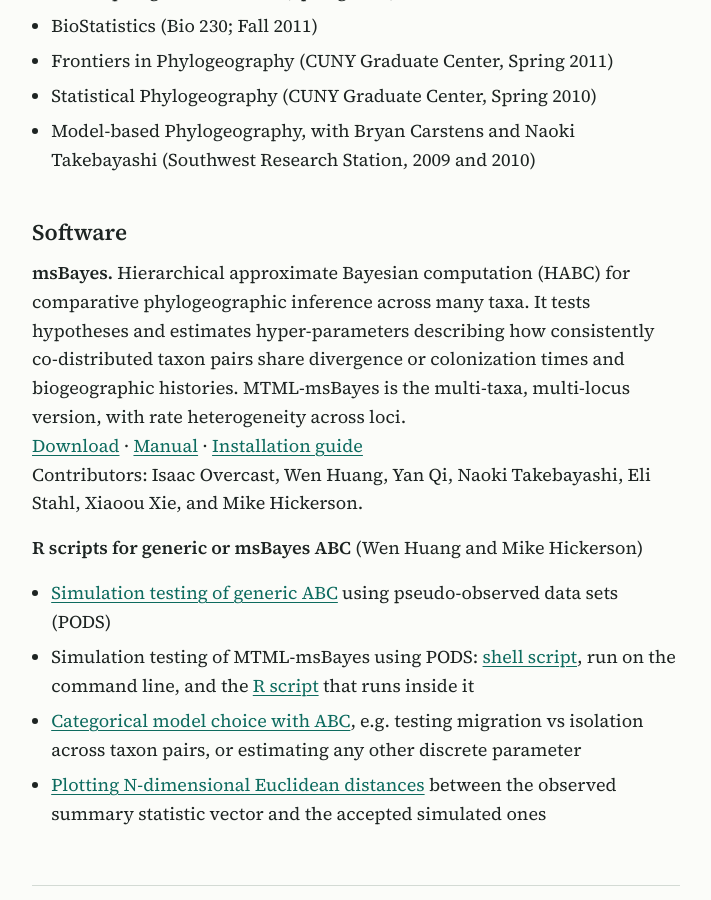
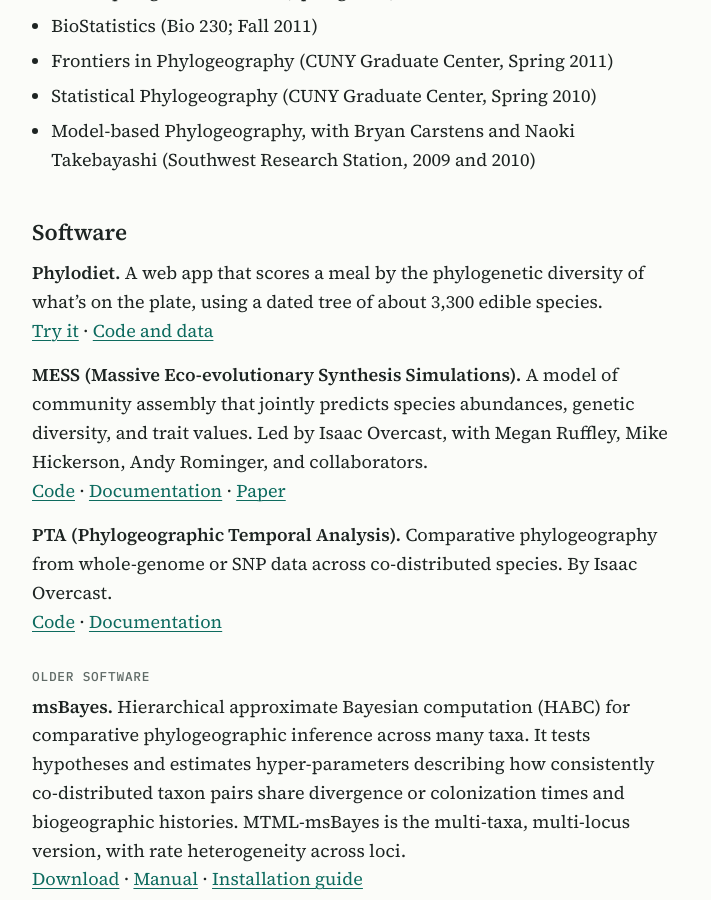
Before and after one commit to mjhickerson/hickerlab, a Jekyll site: the page built from teaching-software.md, in a window 1280 px wide and 900 px high, scrolled down 741 px. Shown: the whole window, without its empty margins (284-995 px from the left). Built offline with Jekyll 4.4.1, drawn with Linux system fonts in a browser that asks for light colours.

Commit message:
Add Phylodiet, MESS, and PTA to Software; Phylodiet menu link and news item
Software now leads with Phylodiet, MESS, and PTA, with msBayes and the
R scripts under Older software. Adds a Phylodiet link to the menu and a
launch item to the news, and corrects MESS's full name on the home page.

Co-Authored-By: Claude Fable 5.2 <noreply@anthropic.com>
Claude-Session: https://claude.ai/code/session_01The7QCUvcHxdxtGZ7PziJY

```diff
--- a/_layouts/default.html
+++ b/_layouts/default.html
@@ -25,6 +25,7 @@
     <a href="./"{% if page.url == "/" %} aria-current="page"{% endif %}>Home</a>
     <a href="people.html"{% if page.url == "/people.html" %} aria-current="page"{% endif %}>People</a>
     <a href="teaching-software.html"{% if page.url == "/teaching-software.html" %} aria-current="page"{% endif %}>Teaching &amp; Software</a>
+    <a href="https://mjhickerson.github.io/phylodiet/app/phylodiet.html">Phylodiet ↗</a>
     <a href="https://scholar.google.com/citations?hl=en&amp;user=XaY6DN8AAAAJ&amp;view_op=list_works&amp;sortby=pubdate">Publications ↗</a>
     <a href="https://sasquatchandyetivariations.bandcamp.com">Music ↗</a>
   </nav>
--- a/sitemap.xml
+++ b/sitemap.xml
@@ -1,7 +1,7 @@
 <?xml version="1.0" encoding="UTF-8"?>
 <urlset xmlns="http://www.sitemaps.org/schemas/sitemap/0.9">
-  <url><loc>https://mjhickerson.github.io/hickerlab/</loc><lastmod>2026-11-16</lastmod></url>
+  <url><loc>https://mjhickerson.github.io/hickerlab/</loc><lastmod>2026-11-18</lastmod></url>
   <url><loc>https://mjhickerson.github.io/hickerlab/people.html</loc><lastmod>2026-11-16</lastmod></url>
-  <url><loc>https://mjhickerson.github.io/hickerlab/teaching-software.html</loc><lastmod>2026-11-16</lastmod></url>
+  <url><loc>https://mjhickerson.github.io/hickerlab/teaching-software.html</loc><lastmod>2026-11-18</lastmod></url>
   <url><loc>https://mjhickerson.github.io/hickerlab/news-archive.html</loc><lastmod>2026-11-16</lastmod></url>
 </urlset>
--- a/teaching-software.md
+++ b/teaching-software.md
@@ -24,6 +24,17 @@ title: Teaching & Software
 
 ## Software
 
+**Phylodiet.** A web app that scores a meal by the phylogenetic diversity of what's on the plate, using a dated tree of about 3,300 edible species.
+[Try it](https://mjhickerson.github.io/phylodiet/app/phylodiet.html) · [Code and data](https://github.com/mjhickerson/phylodiet)
+
+**MESS (Massive Eco-evolutionary Synthesis Simulations).** A model of community assembly that jointly predicts species abundances, genetic diversity, and trait values. Led by Isaac Overcast, with Megan Ruffley, Mike Hickerson, Andy Rominger, and collaborators.
+[Code](https://github.com/messDiv/MESS) · [Documentation](https://pymess.readthedocs.io/) · [Paper](https://doi.org/10.1111/1755-0998.13514)
+
+**PTA (Phylogeographic Temporal Analysis).** Comparative phylogeography from whole-genome or SNP data across co-distributed species. By Isaac Overcast.
+[Code](https://github.com/isaacovercast/PTA) · [Documentation](https://pta.readthedocs.io/en/latest/)
+
+### Older software
+
 **msBayes.** Hierarchical approximate Bayesian computation (HABC) for comparative phylogeographic inference across many taxa. It tests hypotheses and estimates hyper-parameters describing how consistently co-distributed taxon pairs share divergence or colonization times and biogeographic histories. MTML-msBayes is the multi-taxa, multi-locus version, with rate heterogeneity across loci.
 [Download](http://msbayes.sourceforge.net/) · [Manual](https://docs.google.com/document/d/15heQlz60cGe6GWKcXqf1AIYMBZ6p2sKuGct-EoEHiNU/edit?usp=sharing) · [Installation guide](https://docs.google.com/document/d/1enMQaogxOs0RppAmE8KcGU3nNjzotuiycAl6I1s0KYg/edit?usp=sharing)
 Contributors: Isaac Overcast, Wen Huang, Yan Qi, Naoki Takebayashi, Eli Stahl, Xiaoou Xie, and Mike Hickerson.
```
Also changed, not shown: index.md (+2 -1 lines).
